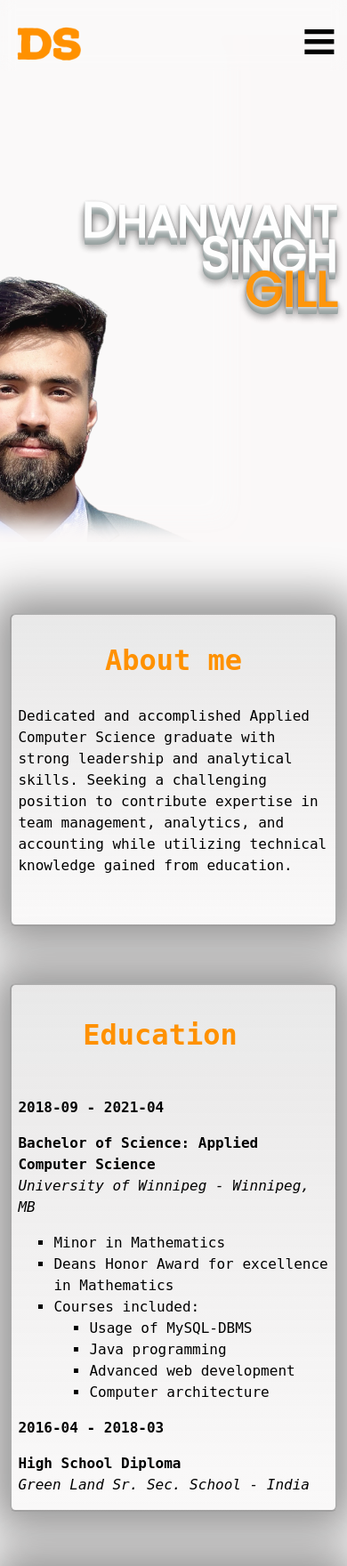
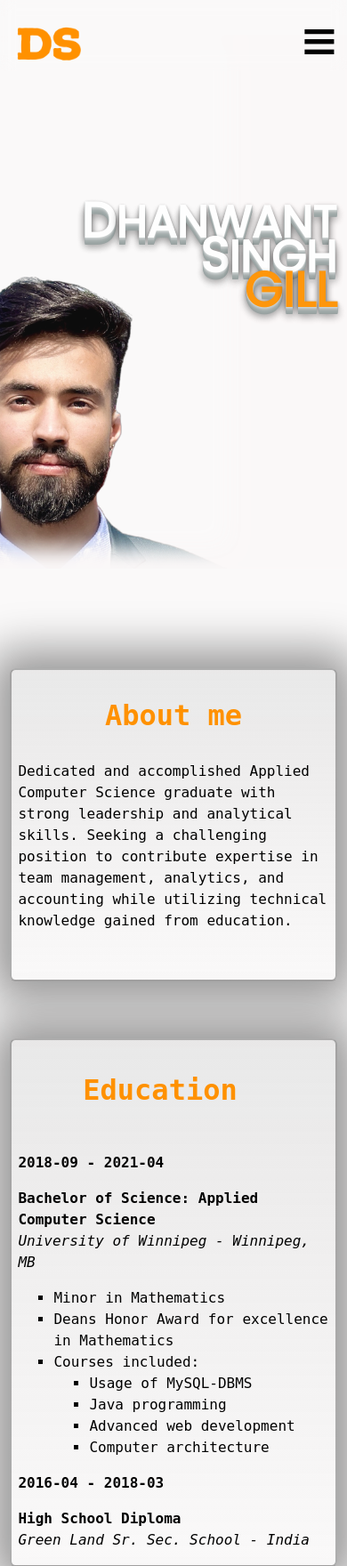
Before and after one commit to dhanigill/dhanigill.github.io, a PHP site: page /index.php in a window 390 px wide. Shown: the top 1760 px of the page at 89% size. Run offline with PHP 8.4, Linux system fonts and the light colour scheme.

Commit message:
Add files via upload

```diff
--- a/css/bio.css
+++ b/css/bio.css
@@ -37,7 +37,7 @@
     width: auto;
     border: 2px solid rgba(0, 0, 0, 0.3);
     border-radius: 0.4em;
-    margin: 5em 0.7em 0 0.7em;
+    margin: 7em 0.7em 0 0.7em;
     background: linear-gradient(rgba(152, 152, 152, 0.17), rgba(0, 0, 0, 0));
     max-height: 100%;
     padding-bottom: 3em;
--- a/css/photoName.css
+++ b/css/photoName.css
@@ -52,7 +52,8 @@
     .image {
         background-position: -10em 17em;
         box-shadow: inset -120px -0.7em 25px 15px rgb(251, 248, 248);
-        height: 570px;
+        height: 600px;
+        background-size: 110%;
     }
 
     .mname {
```
